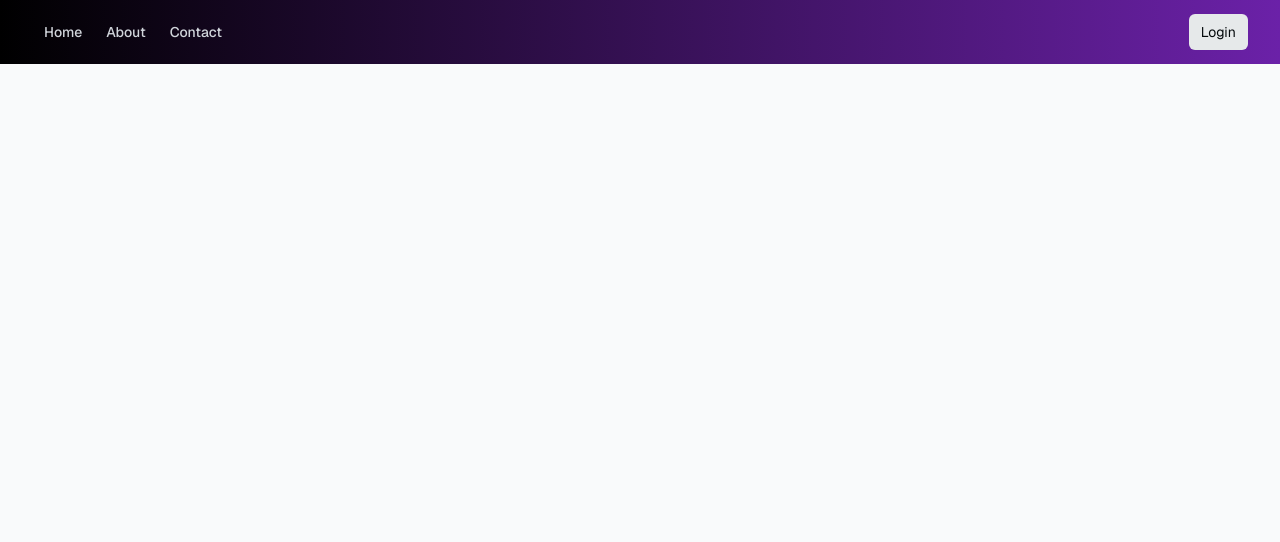
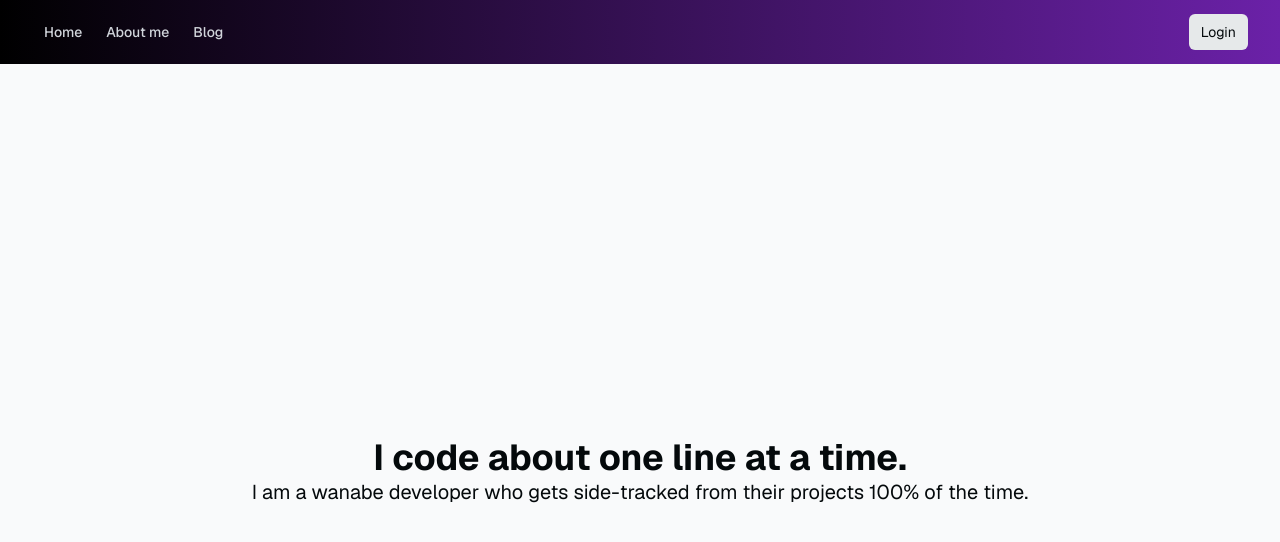
Before and after one commit to Halldor-Hrafn/my-nextjs-portfolio, a Next.js app: page / in a window 1280 px wide. Shown: the top 542 px of the page. Built offline with nearby package versions, Linux system fonts and the light colour scheme; no server answers.

Commit message:
Added a bit of text to the index page and slightly changed the text on the Navbar

```diff
--- a/app/page.tsx
+++ b/app/page.tsx
@@ -8,6 +8,14 @@ export default async function Index() {
           <Navbar />
         </div>
       </nav>
+      <main className="flex-1 flex flex-col items-center justify-center">
+        <h1 className="text-4xl font-bold text-center text-foreground">
+          I code about one line at a time.
+        </h1>
+        <p className="text-xl text-center text-foreground">
+          I am a wanabe developer who gets side-tracked from their projects 100% of the time.
+        </p>
+      </main>
     </div>
   )
 }
--- a/components/Navbar.tsx
+++ b/components/Navbar.tsx
@@ -12,22 +12,22 @@ const Navbar: React.FC = () => {
           <div className="flex-grow">
             <div className="flex">
               <a
-                href="#"
+                href="/"
                 className="text-gray-300 hover:bg-gray-500 hover:text-white px-3 py-2 rounded-md text-sm font-medium transition duration-500"
               >
                 Home
               </a>
               <a
-                href="#"
+                href="/about"
                 className="text-gray-300 hover:bg-gray-500 hover:text-white px-3 py-2 rounded-md text-sm font-medium transition duration-500"
               >
-                About
+                About me
               </a>
               <a
-                href="#"
+                href="/blog"
                 className="text-gray-300 hover:bg-gray-500 hover:text-white px-3 py-2 rounded-md text-sm font-medium transition duration-500"
               >
-                Contact
+                Blog
               </a>
             </div>
           </div>
```
